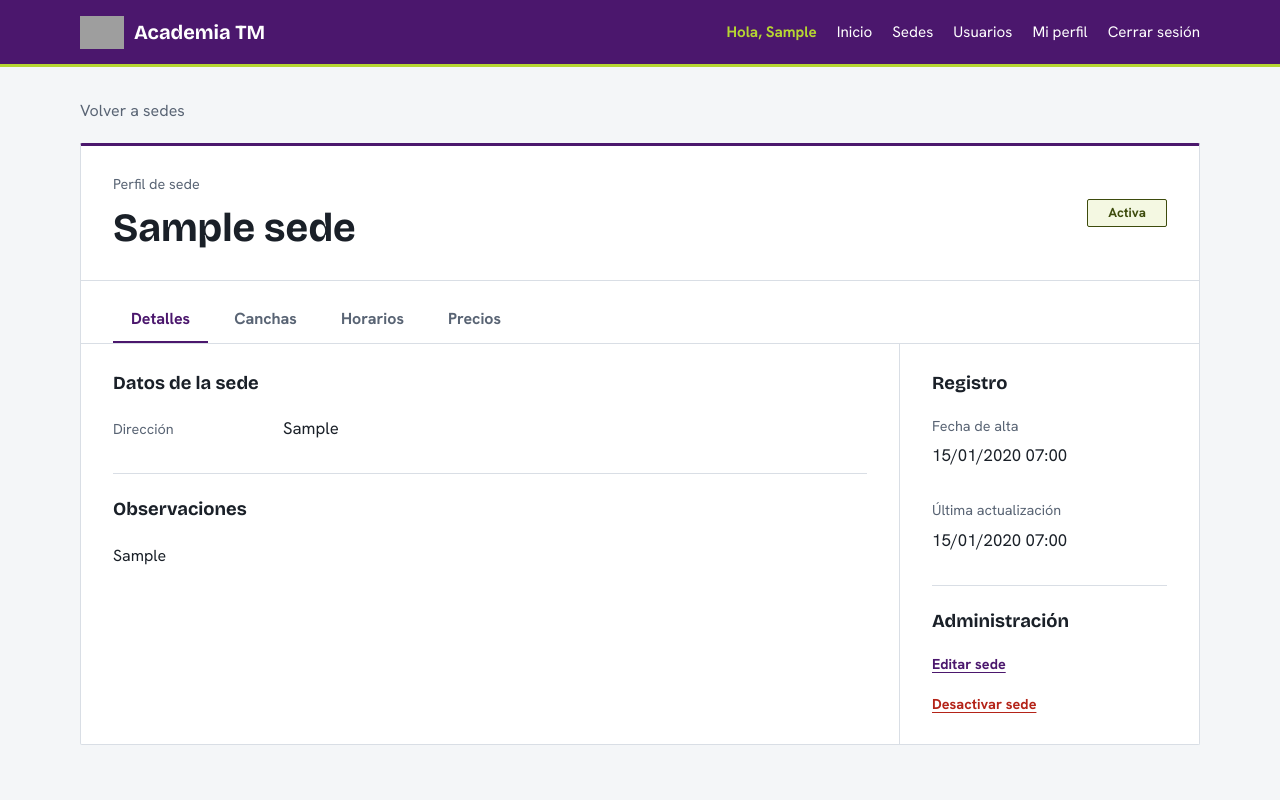
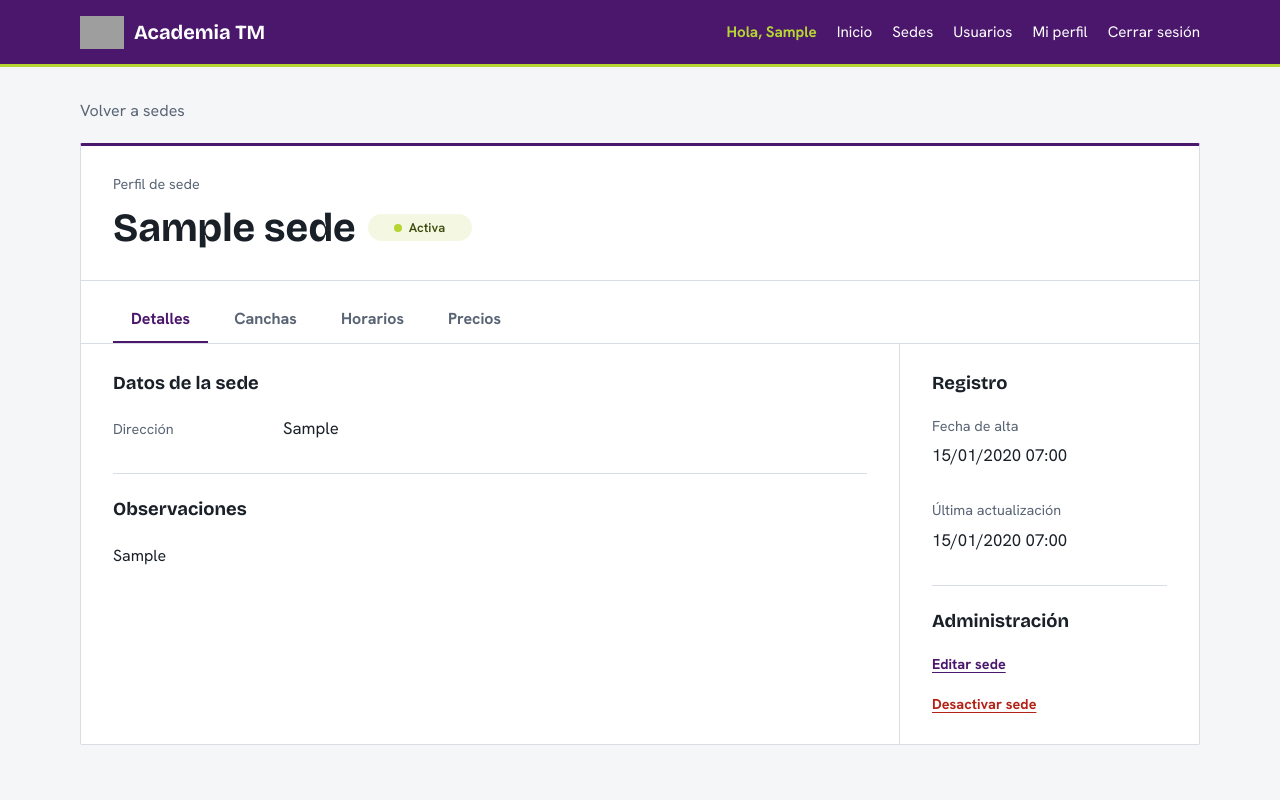
Before and after one commit to fasempertegui/Matchpoint-Taller, a Django app: page /sedes/1/ in a window 1280 px wide. Run offline with Django 5.2, Linux system fonts and the light colour scheme; the visitor is signed in with stand-in values (Sample User, id 1); data comes from the database, SQL or seed files in the repository; tables that the repository leaves empty hold one stand-in row (values such as "Sample post"); data that the repository does not hold is empty; grey boxes are pictures that could not be loaded.

Commit message:
Se implementó un nuevo componente de badge para mostrar el estado de sedes y usuarios

```diff
--- a/static/css/estilos.css
+++ b/static/css/estilos.css
@@ -14,8 +14,6 @@
     --acento-suave: #f4f8e2;
     --acento-texto: #3d4b0c;
     --peligro: #b42318;
-    --estado-activo-fondo: #f4f8e2;
-    --estado-activo-texto: #3d4b0c;
     --estado-inactivo-fondo: #eef1f5;
     --estado-inactivo-texto: #596474;
 }
@@ -387,20 +385,45 @@ tbody tr:last-child td {
     font-weight: 700;
 }
 
-.estado-activa,
-.estado-inactiva {
+.badge-estado {
+    display: inline-flex;
+    align-items: center;
     justify-content: center;
-    min-width: 80px;
+    flex-shrink: 0;
+    gap: 0.4rem;
+    min-width: 6.5rem;
+    padding: 0.25rem 0.75rem;
+    border-radius: 999px;
+    font-family: var(--fuente-detalles);
+    font-size: 0.8rem;
+    font-weight: 600;
+    white-space: nowrap;
 }
 
-.estado-activa {
-    background: var(--estado-activo-fondo);
-    color: var(--estado-activo-texto);
+.badge-estado::before {
+    content: "";
+    flex: 0 0 0.5rem;
+    width: 0.5rem;
+    height: 0.5rem;
+    border-radius: 50%;
 }
 
-.estado-inactiva {
-    background: var(--estado-inactivo-fondo);
-    color: var(--estado-inactivo-texto);
+.badge-estado-activo {
+    background: var(--acento-suave);
+    color: var(--acento-texto);
+}
+
+.badge-estado-activo::before {
+    background: var(--acento);
+}
+
+.badge-estado-inactivo {
+    background: #eceaf0;
+    color: #4b4755;
+}
+
+.badge-estado-inactivo::before {
+    background: #9a94a6;
 }
 
 .estado-vacio {
--- a/static/css/perfiles.css
+++ b/static/css/perfiles.css
@@ -34,8 +34,11 @@
     overflow-wrap: anywhere;
 }
 
-.perfil-cabecera .estado {
-    flex-shrink: 0;
+.perfil-identidad {
+    display: flex;
+    align-items: center;
+    flex-wrap: wrap;
+    gap: 12px;
 }
 
 .perfil-cuerpo {
--- /dev/null
+++ b/templates/componentes/badge_estado.html
@@ -0,0 +1 @@
+<span class="badge-estado badge-estado-{% if estado == 'activo' or estado == 'activa' %}activo{% else %}inactivo{% endif %}">{{ texto }}</span>
--- a/templates/instalaciones/sede_detalle.html
+++ b/templates/instalaciones/sede_detalle.html
@@ -15,9 +15,11 @@
     <header class="perfil-cabecera">
         <div>
             <p class="perfil-contexto">Perfil de sede</p>
-            <h1>{{ sede.nombre }}</h1>
+            <div class="perfil-identidad">
+                <h1>{{ sede.nombre }}</h1>
+                {% include "componentes/badge_estado.html" with estado=sede.estado texto=sede.get_estado_display only %}
+            </div>
         </div>
-        <span class="estado estado-{{ sede.estado }}">{{ sede.get_estado_display }}</span>
     </header>
 
     <section class="sede-operaciones" data-pestanas aria-label="Información de la sede">
@@ -110,9 +112,7 @@
                                 <td>{{ cancha.nombre }}</td>
                                 <td>{{ cancha.get_superficie_display }}</td>
                                 <td>
-                                    <span class="estado estado-{{ cancha.estado }}">
-                                        {{ cancha.get_estado_display }}
-                                    </span>
+                                    {% include "componentes/badge_estado.html" with estado=cancha.estado texto=cancha.get_estado_display only %}
                                 </td>
                                 <td class="acciones">
                                     {% if perms.instalaciones.change_cancha %}
@@ -231,7 +231,7 @@
                                     <td>{{ precio.creado_en|date:"d/m/Y H:i" }}</td>
                                     <td>$ {{ precio.importe|floatformat:"2g" }}</td>
                                     <td>
-                                        <span class="estado estado-{% if precio.estado == 'activo' %}activa{% else %}inactiva{% endif %}">{{ precio.get_estado_display }}</span>
+                                        {% include "componentes/badge_estado.html" with estado=precio.estado texto=precio.get_estado_display only %}
                                     </td>
                                     <td class="acciones">
                                         {% if precio.estado == "activo" and perms.reservas.change_precioreserva %}
--- a/templates/instalaciones/sede_lista.html
+++ b/templates/instalaciones/sede_lista.html
@@ -44,9 +44,7 @@
                     <td>{{ sede.nombre }}</td>
                     <td>{{ sede.direccion|default:"-" }}</td>
                     <td>
-                        <span class="estado estado-{{ sede.estado }}">
-                            {{ sede.get_estado_display }}
-                        </span>
+                        {% include "componentes/badge_estado.html" with estado=sede.estado texto=sede.get_estado_display only %}
                     </td>
                     <td class="acciones">
                         <a class="boton boton-secundario boton-chico" href="{% url 'instalaciones:sede_detalle' sede.pk %}">
--- a/templates/usuarios/usuario_lista.html
+++ b/templates/usuarios/usuario_lista.html
@@ -54,9 +54,7 @@
                 </td>
                 <td>{{ usuario_obj.email }}</td>
                 <td>
-                    <span class="estado estado-{% if usuario_obj.is_active %}activa{% else %}inactiva{% endif %}">
-                        {% if usuario_obj.is_active %}Activo{% else %}Inactivo{% endif %}
-                    </span>
+                    {% include "componentes/badge_estado.html" with estado=usuario_obj.is_active|yesno:"activo,inactivo" texto=usuario_obj.is_active|yesno:"Activo,Inactivo" only %}
                 </td>
                 <td class="acciones">
                     <a class="boton boton-secundario boton-chico"
```
Also changed, not shown: templates/usuarios/usuario_detalle.html (+4 -4 lines).
